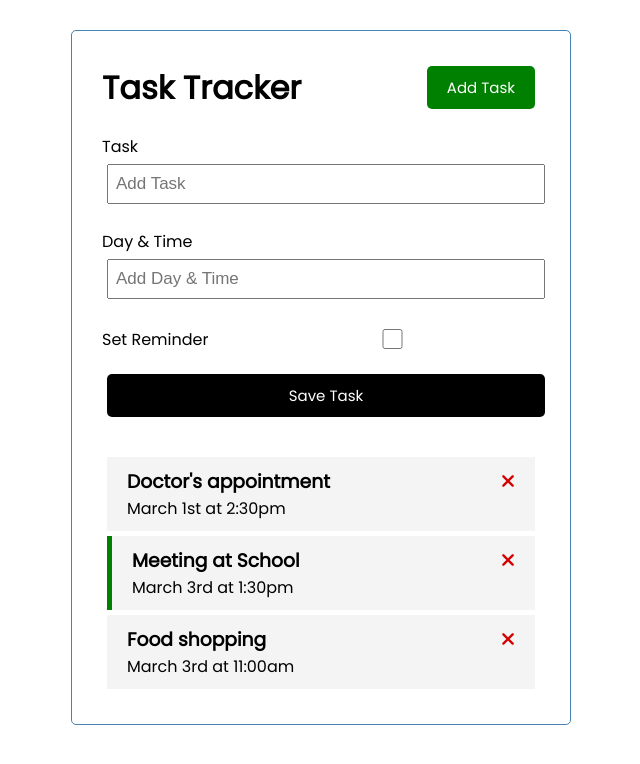
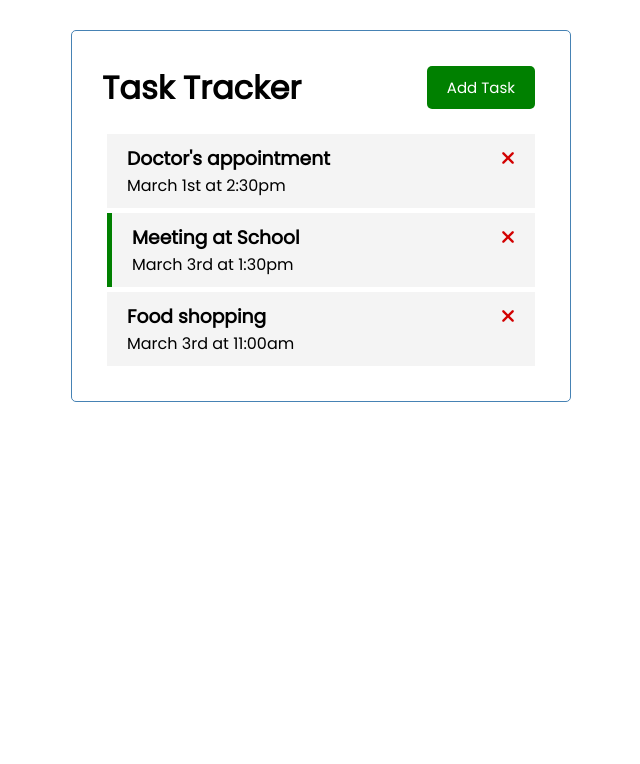
Before and after one commit to 1jds/learning-vue-js-stage-2, a Vue app in the folder vue-practice-project/: page / in a window 1280 px wide. Shown: the top 764 px of the page, without its empty margins (319-959 px from the left). Built offline with nearby package versions, Linux system fonts and the light colour scheme.

Commit message:
Added toggleAddTask btn functionality

```diff
--- a/vue-practice-project/src/App.vue
+++ b/vue-practice-project/src/App.vue
@@ -1,7 +1,9 @@
 <template>
   <div class="container">
-    <HeaderComponent title="Task Tracker" />
-    <AddTask @add-task="addTask" />
+    <HeaderComponent @toggle-add-task="toggleAddTask" title="Task Tracker" />
+    <div v-if="showAddTask">
+      <AddTask @add-task="addTask" />
+    </div>
     <TasksComponent @toggle-reminder="toggleReminder" @delete-task="deleteTask" :tasks="tasks" />
   </div>
 </template>
@@ -17,13 +19,17 @@ export default {
     HeaderComponent,
     TasksComponent,
     AddTask
-},
+  },
   data() {
     return {
-      tasks: []
+      tasks: [],
+      showAddTask: false,
     }
   },
   methods: {
+    toggleAddTask() {
+      this.showAddTask = !this.showAddTask
+    },
     addTask(task) {
       this.tasks = [...this.tasks, task]
     },
@@ -33,7 +39,7 @@ export default {
       }
     },
     toggleReminder(id) {
-      this.tasks = this.tasks.map((task) => task.id === id ? {...task, reminder: !task.reminder} : task)
+      this.tasks = this.tasks.map((task) => task.id === id ? { ...task, reminder: !task.reminder } : task)
     },
   },
   created() {
--- a/vue-practice-project/src/components/AddTask.vue
+++ b/vue-practice-project/src/components/AddTask.vue
@@ -45,8 +45,8 @@ export default {
 
             this.$emit('add-task', newTask)
             this.text = '';
-                this.day = '';
-                this.reminder = false;
+            this.day = '';
+            this.reminder = false;
         }
     },
 }
@@ -84,7 +84,8 @@ export default {
 }
 
 .form-control-check input {
-    flex: 2;
+    flex: unset;
     height: 20px;
+    width: 20px;
 }
 </style>
--- a/vue-practice-project/src/components/ButtonComponent.vue
+++ b/vue-practice-project/src/components/ButtonComponent.vue
@@ -11,7 +11,7 @@ export default {
     },
     methods: {
         onClick() {
-            console.log('button clicked!')
+            this.$emit('toggle-add-task')
         }
     }
 }
--- a/vue-practice-project/src/components/HeaderComponent.vue
+++ b/vue-practice-project/src/components/HeaderComponent.vue
@@ -1,7 +1,7 @@
 <template>
   <header>
     <h1>{{ title }}</h1>
-    <ButtonComponent text="Add Task" color="green" />
+    <ButtonComponent @toggle-add-task="$emit('toggle-add-task')" text="Add Task" color="green" />
   </header>
 </template>
 
--- a/vue-practice-project/src/components/TaskComponent.vue
+++ b/vue-practice-project/src/components/TaskComponent.vue
@@ -25,18 +25,20 @@
 .fas {
   color: #D20000;
 }
+
 .task {
   background: #f4f4f4;
   margin: 5px;
   padding: 10px 20px;
   cursor: pointer;
 }
+
 .task.reminder {
   border-left: 5px solid green;
 }
+
 .task h3 {
   display: flex;
   align-items: center;
   justify-content: space-between;
-}
-</style>
+}</style>
--- a/vue-practice-project/src/components/TasksComponent.vue
+++ b/vue-practice-project/src/components/TasksComponent.vue
@@ -1,6 +1,7 @@
 <template>
     <div v-for="task in tasks" :key="task.id">
-    <TaskComponent @toggle-reminder="$emit('toggle-reminder', task.id)" @delete-task="$emit('delete-task', task.id)" :task="task" />
+        <TaskComponent @toggle-reminder="$emit('toggle-reminder', task.id)" @delete-task="$emit('delete-task', task.id)"
+            :task="task" />
     </div>
 </template>
 
```
Also changed, not shown: vue-practice-project/src/assets/logo.svg (deleted). Lines whose indentation alone changed are shown as unchanged.
